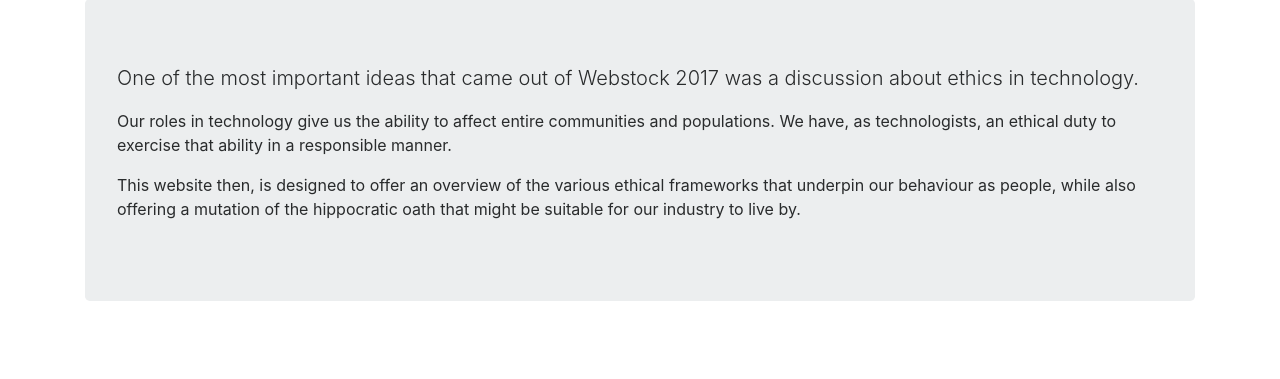
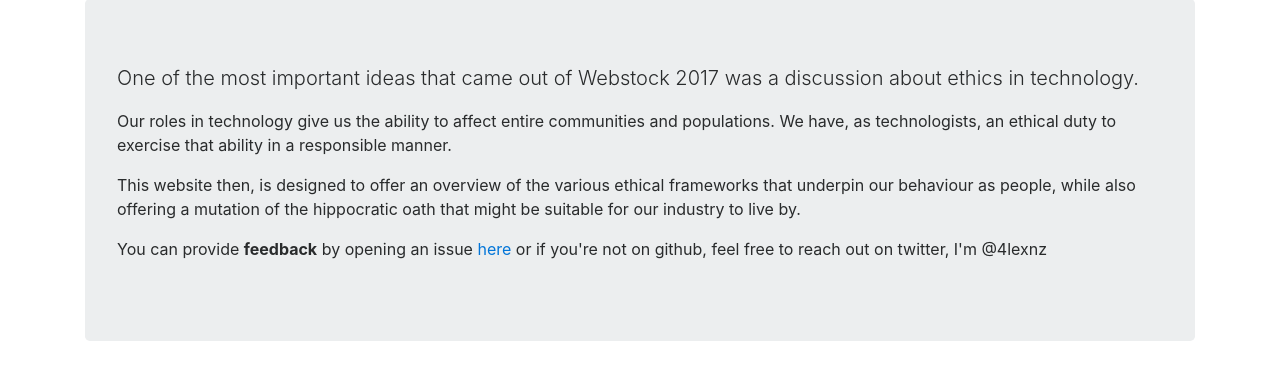
Before and after one commit to AlexanderNZ/ethics-in-tech, a plain HTML site: page index.html in a window 1280 px wide. Shown: the part 57-436 px from the top of the page. Drawn offline with nearby package versions, Linux system fonts and the light colour scheme.

Commit message:
update index and add readme - now includes means of adding feedback

```diff
--- a/index.html
+++ b/index.html
@@ -36,6 +36,10 @@
     <p>This website then, is designed to offer an overview of the various ethical frameworks that underpin our behaviour
         as people, while also offering a mutation of the hippocratic oath that might be suitable for our industry to
         live by.</p>
+
+    <p>You can provide <b>feedback</b> by opening an issue <a
+            href="https://github.com/AlexanderNZ/ethics-in-tech/issues" target="_blank">here</a> or if you're not on
+        github, feel free to reach out on twitter, I'm @4lexnz </p>
 </div>
 
 
```
Also changed, not shown: 1 other file.
